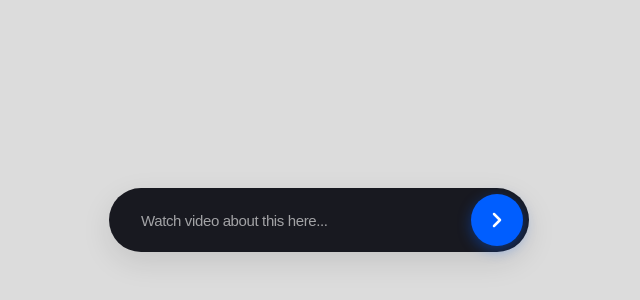
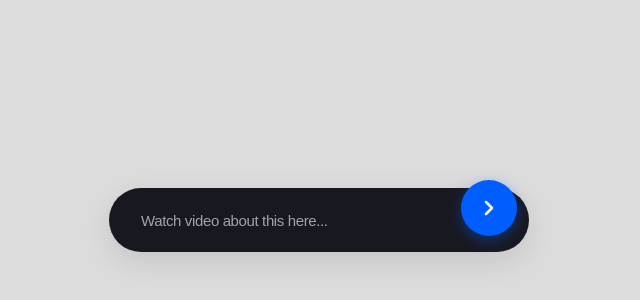
Before and after one commit to DiabloNova/Search-bar, a Next.js app: page / in a window 1280 px wide. Shown: the part 180-480 px from the top of the page, without its empty margins (321-961 px from the left). Built offline with nearby package versions, Linux system fonts and the light colour scheme.

Commit message:
feat: implement pixel-perfect asymmetric overlay blue button and premium suggestion engine

```diff
--- a/src/components/WatchVideoBadge.tsx
+++ b/src/components/WatchVideoBadge.tsx
@@ -145,10 +145,10 @@ export default function WatchVideoBadge() {
           onFocus={() => setIsOpen(true)}
           onKeyDown={handleKeyDown}
           placeholder="Watch video about this here..."
-          className="w-full h-full bg-transparent pl-8 pr-[72px] text-[15px] font-medium text-white placeholder-white/60 tracking-tight outline-none border-none cursor-text rounded-full"
+          className="w-full h-full bg-transparent pl-8 pr-[80px] text-[15px] font-medium text-white placeholder-white/60 tracking-tight outline-none border-none cursor-text rounded-full"
         />
 
-        {/* Overlaid blue action circular button, perfectly inside the capsule with right-1.5 and top-1.5 */}
+        {/* Overlaid blue action circular button, styled exactly matching unnamed (18) (1).jpg */}
         <motion.button
           onClick={() => {
             if (query.trim() !== "") {
@@ -156,13 +156,13 @@ export default function WatchVideoBadge() {
               setIsOpen(false);
             }
           }}
-          className="absolute right-1.5 top-1.5 w-[52px] h-[52px] rounded-full bg-[#005eff] flex items-center justify-center shadow-[0_4px_14px_rgba(0,94,255,0.4)] cursor-pointer outline-none focus:ring-2 focus:ring-[#005eff] focus:ring-offset-2 focus:ring-offset-[#181920] transition-shadow duration-200"
+          className="absolute right-[12px] top-[-8px] w-[56px] h-[56px] rounded-full bg-[#005eff] flex items-center justify-center shadow-[0_4px_14px_rgba(0,94,255,0.4)] cursor-pointer outline-none focus:ring-2 focus:ring-[#005eff] focus:ring-offset-2 focus:ring-offset-[#181920] transition-shadow duration-200"
           variants={buttonVariants}
           animate={isHovered ? "hover" : "initial"}
         >
           {/* Centered Chevron Arrow Indicator */}
           <motion.div variants={chevronVariants} className="flex items-center justify-center">
-            <ChevronRight className="w-5.5 h-5.5 text-white stroke-[2.5]" />
+            <ChevronRight className="w-6 h-6 text-white stroke-[2.5]" />
           </motion.div>
         </motion.button>
       </motion.div>
```
